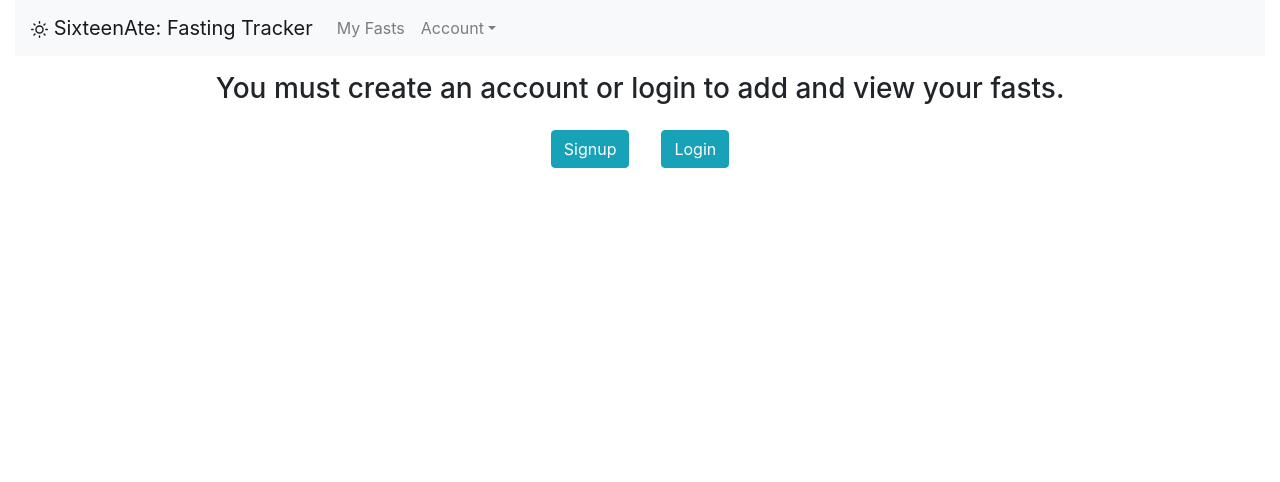
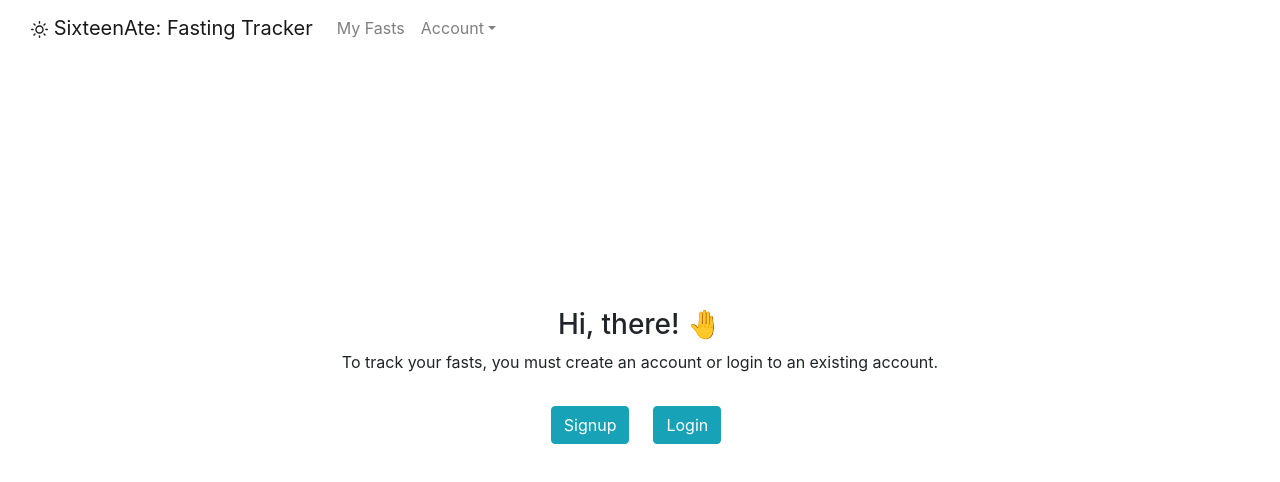
Before and after one commit to sahuashi/if-tracker, a React (Create React App) app in the folder client/: page /fasts in a window 1280 px wide. Shown: the top 482 px of the page. Built offline with nearby package versions, Linux system fonts and the light colour scheme.

Commit message:
Update navbar

```diff
--- a/client/src/App.js
+++ b/client/src/App.js
@@ -23,7 +23,7 @@ function App() {
   return (
     <Router>
       <Container fluid>
-      <Navbar bg="light" expand="lg">
+      <Navbar bg="white" expand="lg">
         <Navbar.Brand><Sun width="17" height="17"/> SixteenAte: Fasting Tracker</Navbar.Brand>
         <Navbar.Toggle aria-controls="basic-navbar-nav" />
         <Navbar.Collapse id="basic-navbar-nav">
--- a/client/src/components/myfasts.js
+++ b/client/src/components/myfasts.js
@@ -16,10 +16,14 @@ export default class MyFasts extends React.Component {
             {this.props.user.isLoggedIn &&
                 <FastList user={this.props.user} history={this.props.history}></FastList>}
             {!this.props.user.isLoggedIn &&
-                <div className="text-center">
-                <h3 className="mt-3">You must create an account or login to add and view your fasts.</h3>
-                <Button className="mx-3 my-3" variant="info" href='/user/signup'>Signup</Button>
-                <Button className="mx-3 my-3" variant="info" href='/user/login'>Login</Button></div>}
+                <div style={{display: 'flex',  justifyContent:'center', alignItems:'center', height: '80vh'}}>
+                    <div className="text-center">
+                            <h3 className="mt-3">Hi, there! 🤚</h3>
+                            <p>To track your fasts, you must create an account or login to an existing account.</p>
+                            <Button className="mx-2 my-3" variant="info" onClick={()=> {this.props.history.push('/user/signup')}}>Signup</Button>
+                            <Button className="mx-3 my-3" variant="info" onClick={()=> {this.props.history.push('/user/login')}}>Login</Button>
+                    </div>
+                </div>}
             </div>
         );
     }
```
